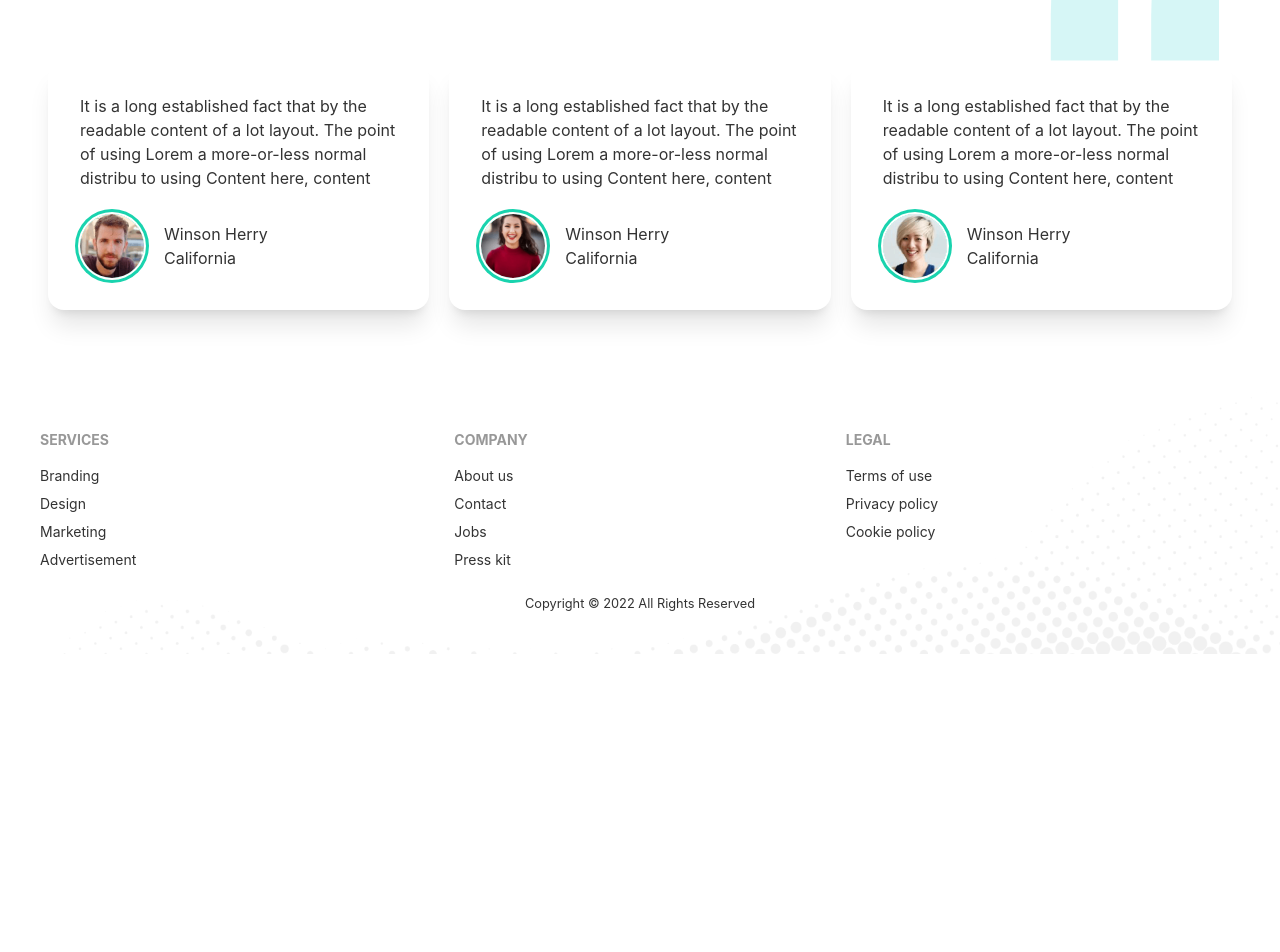
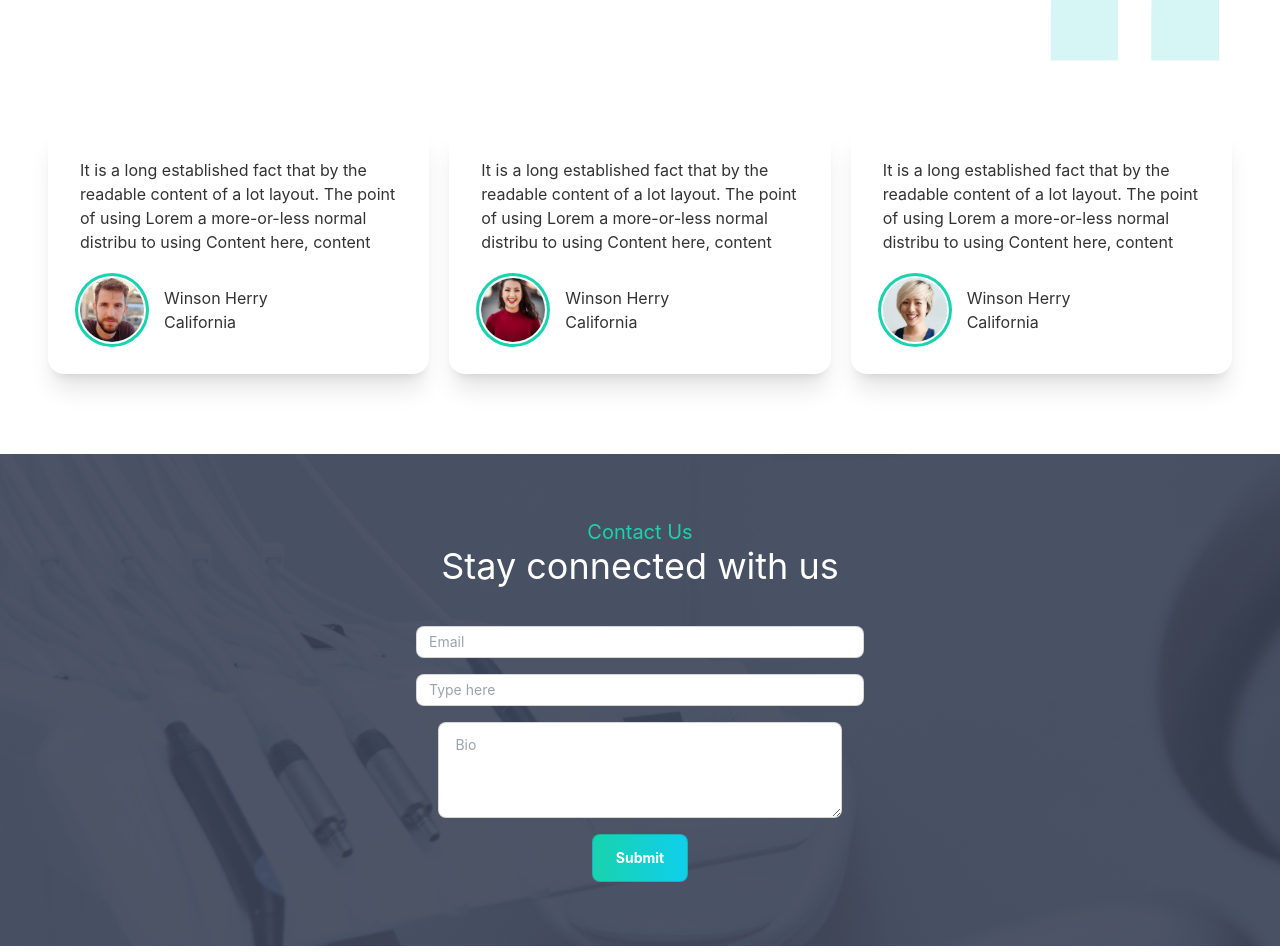
Before and after one commit to muzahidMD/doctors-portal-client-module-74, a React (Create React App) app: page / in a window 1280 px wide. Shown: the part 3360-4312 px from the top of the page. Before the commit the page ends 4014 px from the top, so only its background shows below. Built offline with nearby package versions, Linux system fonts and the light colour scheme.

Commit message:
home page submited form

```diff
--- /dev/null
+++ b/src/Pages/Home/ContactForm.js
@@ -0,0 +1,23 @@
+import React from 'react';
+import appointment from '../../assets/images/appointment.png'
+
+const ContactForm = () => {
+    return (
+        <section style={{ background: `url(${appointment})` }} className='py-16 '>
+            <div className='w-1/2 mx-auto text-center'>
+                <div className='mb-10'>
+                    <h3 className='text-xl text-secondary '>Contact Us</h3>
+                    <h2 className='text-4xl text-white'>Stay connected with us</h2>
+                </div>
+                <form className=' grid grid-cols-1 gap-4 justify-items-center'>
+                    <input type="email" placeholder="Email" className="input input-bordered input-sm w-full max-w-md" />
+                    <input type="text" placeholder="Type here" className="input input-bordered input-sm w-full max-w-md" />
+                    <textarea className="textarea textarea-bordered w-[63%] h-24" placeholder="Bio"></textarea>
+                    <input type="submit" value="Submit" placeholder="Type here" className="input input-bordered  w-[15%] max-w-xs text-white text-sm  font-bold bg-gradient-to-r from-secondary to-primary" />
+                </form>
+            </div>
+        </section>
+    );
+};
+
+export default ContactForm;
--- a/src/Pages/Home/Home.js
+++ b/src/Pages/Home/Home.js
@@ -1,5 +1,6 @@
 import React from 'react';
 import Banner from './Banner';
+import ContactForm from './ContactForm';
 import HomeAppointment from './HomeAppointment';
 import Info from './Info';
 import Services from './Services';
@@ -13,6 +14,7 @@ const Home = () => {
             <Services></Services>
             <HomeAppointment></HomeAppointment>
             <Testimonials></Testimonials>
+            <ContactForm></ContactForm>
         </div>
     );
 };
--- a/src/Pages/Home/Testimonials .js
+++ b/src/Pages/Home/Testimonials .js
@@ -41,7 +41,7 @@ const Testimonials = () => {
                         <img className='w-24 lg:w-48' src={quote} alt="" />
                     </div>
                 </div>
-                <div className='grid grid-cols-1 md:grid-cols-2 lg:grid-cols-3 gap-5'>
+                <div className='grid grid-cols-1 md:grid-cols-2 lg:grid-cols-3 gap-5 mt-16'>
                     {
                         reviews.map(review => <Review
                             key={review._id}
```
